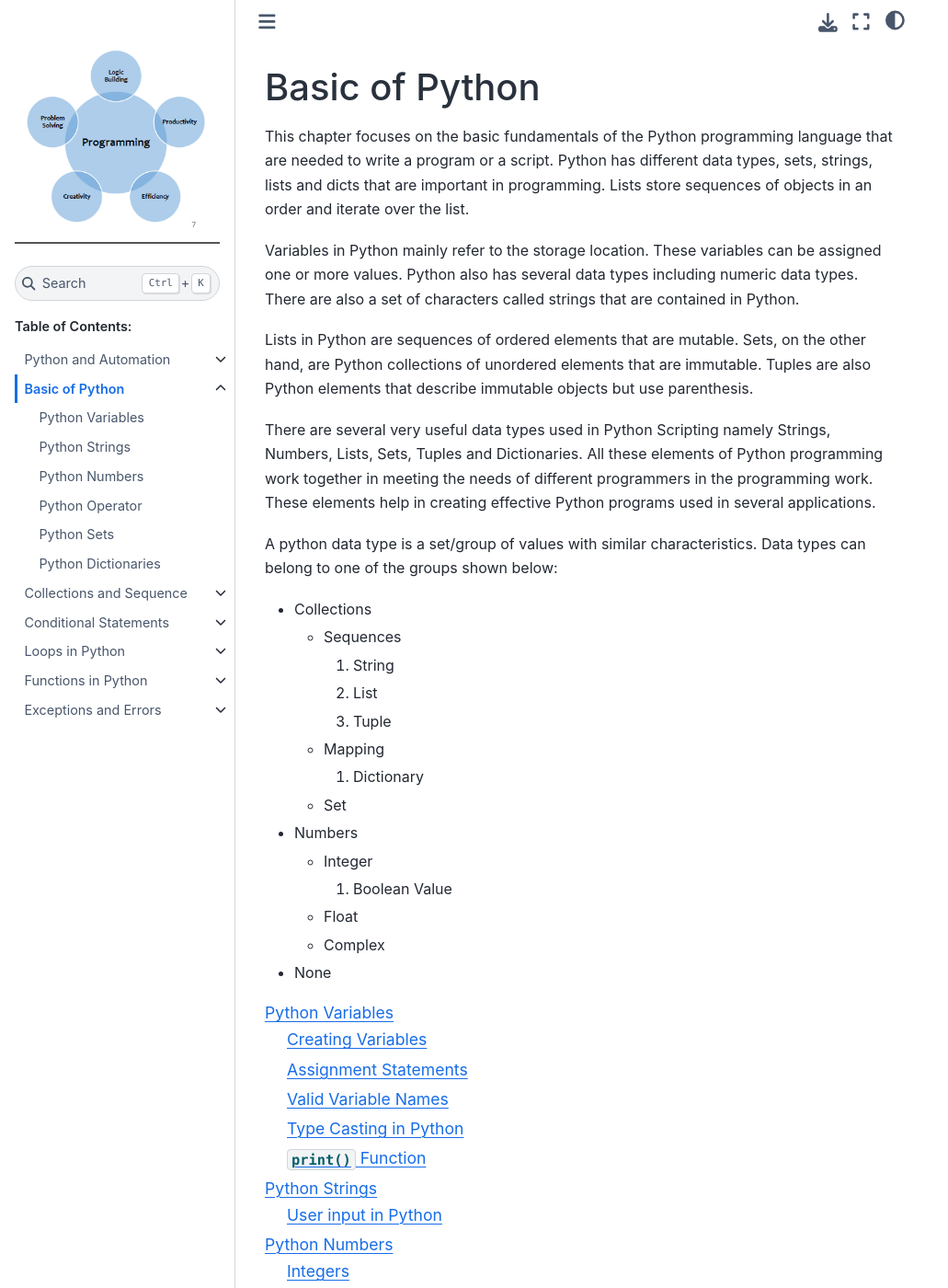
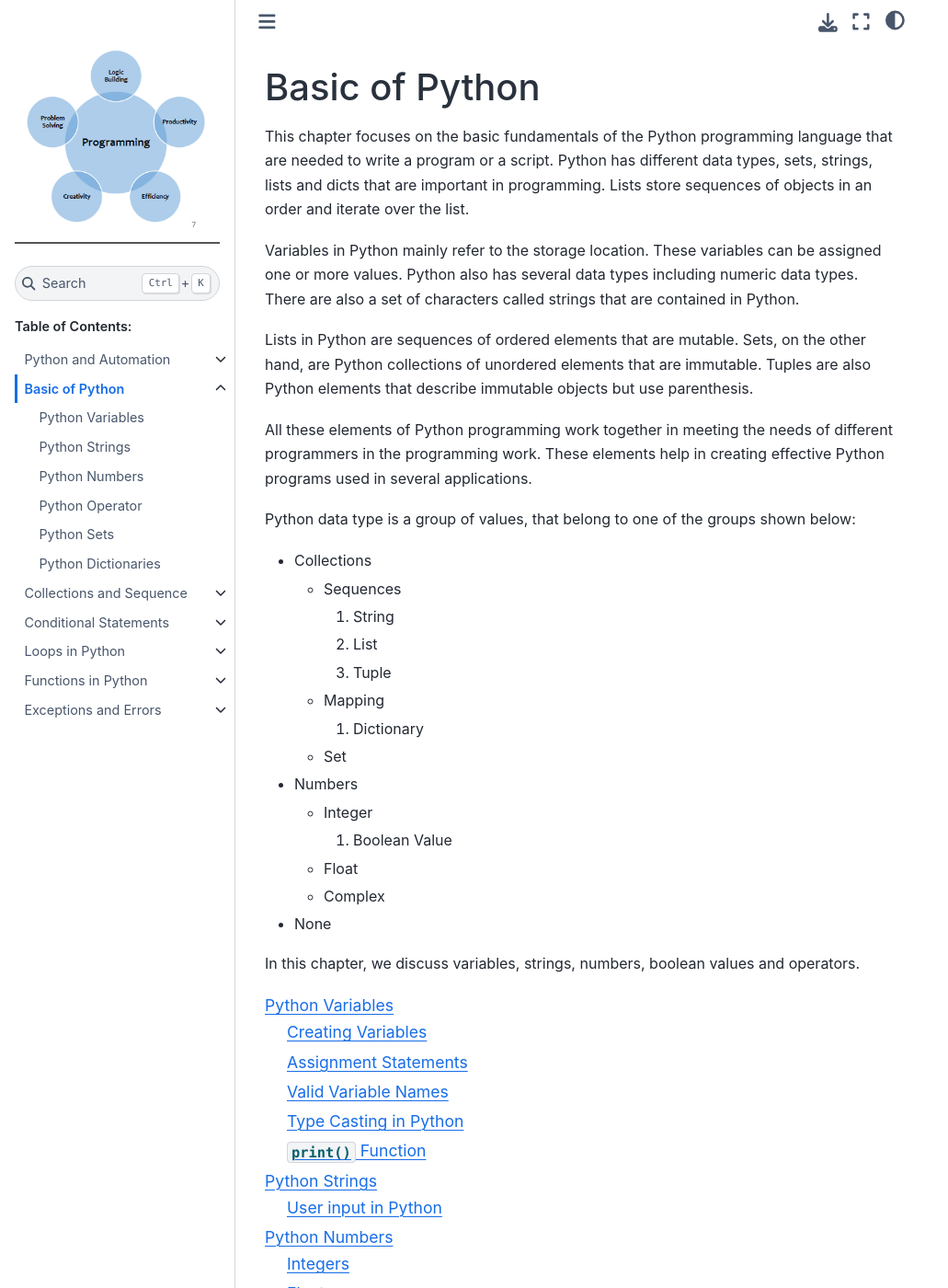
Before and after one commit to sydasif/python-book, a Sphinx documentation site: the page built from docs/source/02_basic/index.md, in a window 1280 px wide and 1400 px high. Shown: the whole window at 92% size, without its empty margins (0-1031 px from the left). Built offline with Sphinx 7.4.7 and the Sphinx Book theme 1.1.4, drawn with Linux system fonts in a browser that asks for light colours.

Commit message:
update index

````diff
--- a/docs/source/02_basic/index.md
+++ b/docs/source/02_basic/index.md
@@ -6,9 +6,9 @@ Variables in Python mainly refer to the storage location. These variables can be
 
 Lists in Python are sequences of ordered elements that are mutable. Sets, on the other hand, are Python collections of unordered elements that are immutable. Tuples are also Python elements that describe immutable objects but use parenthesis.
 
-There are several very useful data types used in Python Scripting namely Strings, Numbers, Lists, Sets, Tuples and Dictionaries. All these elements of Python programming work together in meeting the needs of different programmers in the programming work. These elements help in creating effective Python programs used in several applications.
+All these elements of Python programming work together in meeting the needs of different programmers in the programming work. These elements help in creating effective Python programs used in several applications.
 
-A python data type is a set/group of values with similar characteristics. Data types can belong to one of the groups shown below:
+Python data type is a group of values, that belong to one of the groups shown below:
 
 - Collections
   - Sequences
@@ -25,6 +25,8 @@ A python data type is a set/group of values with similar characteristics. Data t
   - Complex
 - None
 
+In this chapter, we discuss variables, strings, numbers, boolean values and operators.
+
 ```{toctree}
 :maxdepth: 2
 
````
